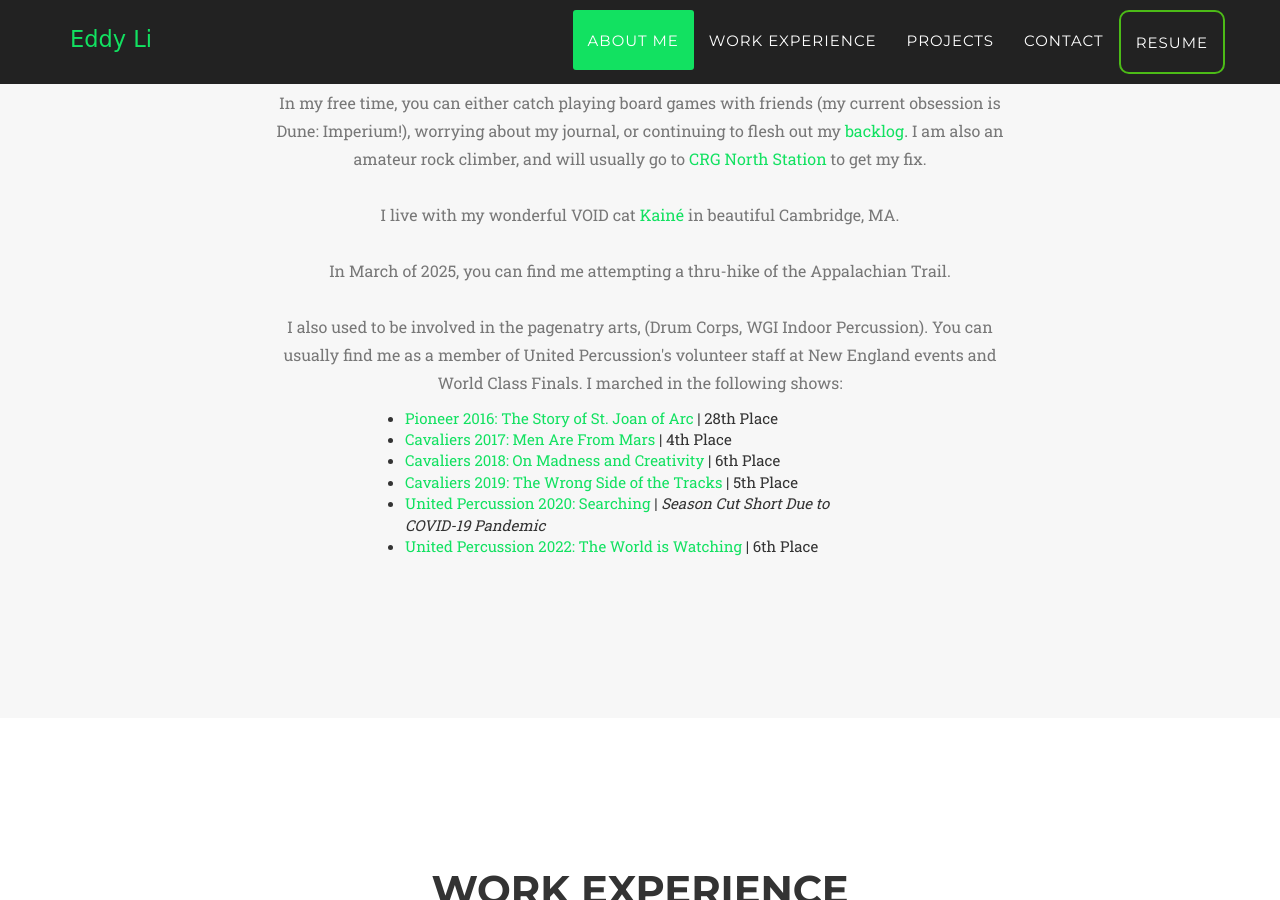
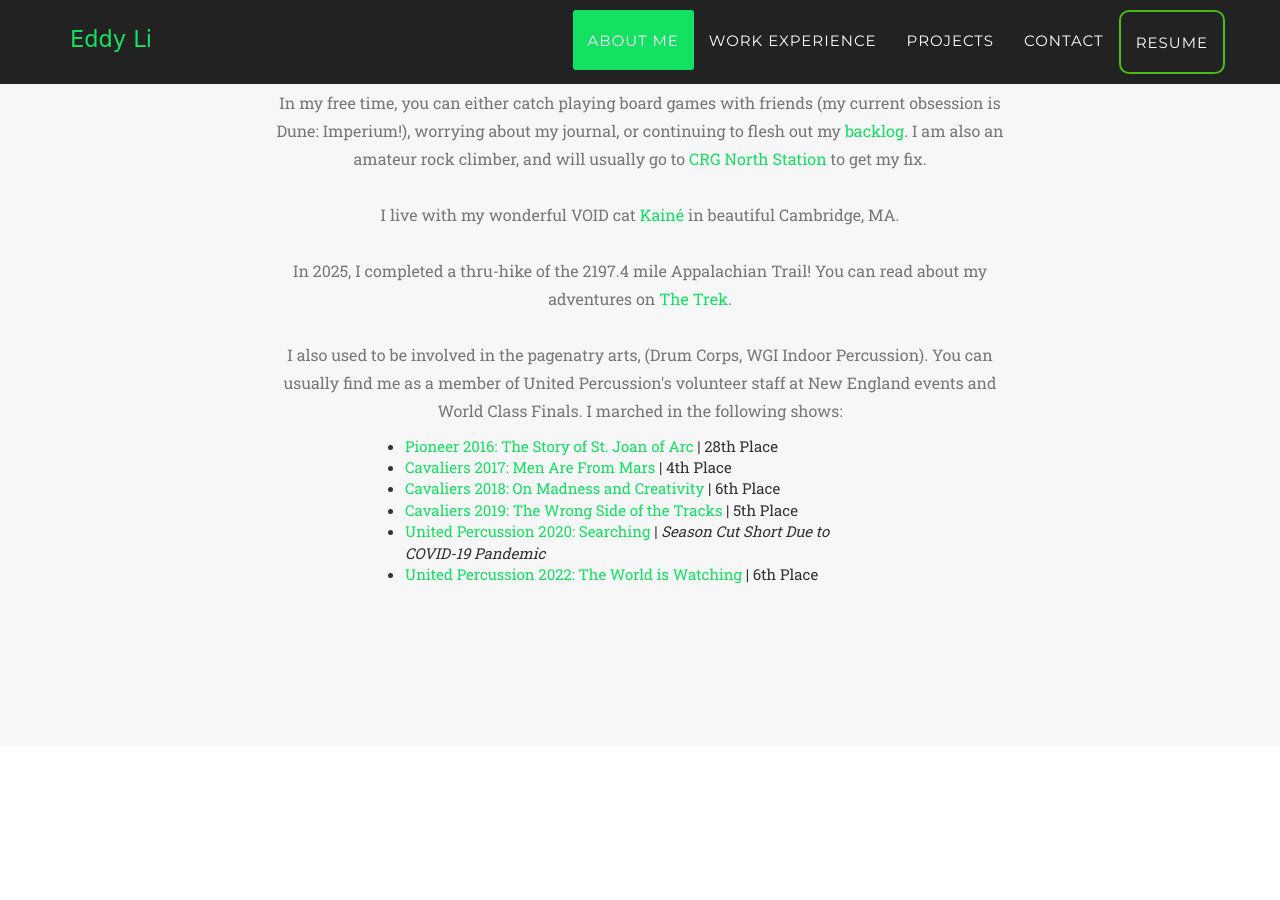
Before and after one commit to NEUDitao/NEUDitao.github.io, a Jekyll site: the page built from index.html, in a window 1280 px wide and 900 px high, scrolled down 954 px. Built offline with Jekyll 4.4.1, drawn with Linux system fonts in a browser that asks for light colours; some web fonts are replaced.

Commit message:
completed the AT :)

```diff
--- a/_includes/aboutme.html
+++ b/_includes/aboutme.html
@@ -20,7 +20,7 @@
           <br /><br />
           I live with my wonderful VOID cat <a href="https://eddyli.dev/kaine.jpg">Kainé</a> in beautiful Cambridge, MA.
           <br/><br/>
-          In March of 2025, you can find me attempting a thru-hike of the Appalachian Trail.
+          In 2025, I completed a thru-hike of the 2197.4 mile Appalachian Trail! You can read about my adventures on <a href="https://thetrek.co/author/edward-li/">The Trek</a>.
           <br /><br />
           I also used to be involved in the pagenatry arts, (Drum Corps, WGI Indoor Percussion). You can usually find me as a member of United Percussion's
           volunteer staff at New England events and World Class Finals. I marched in the following shows:
```
